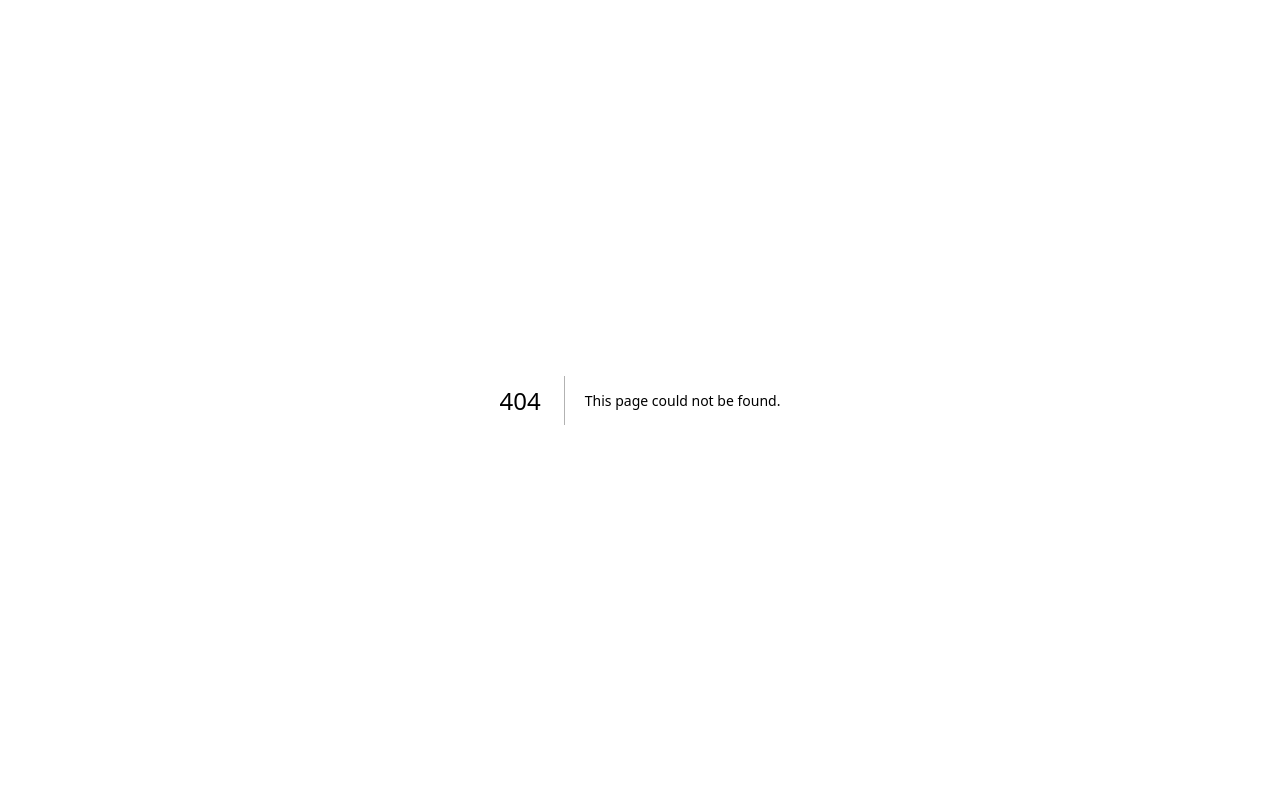
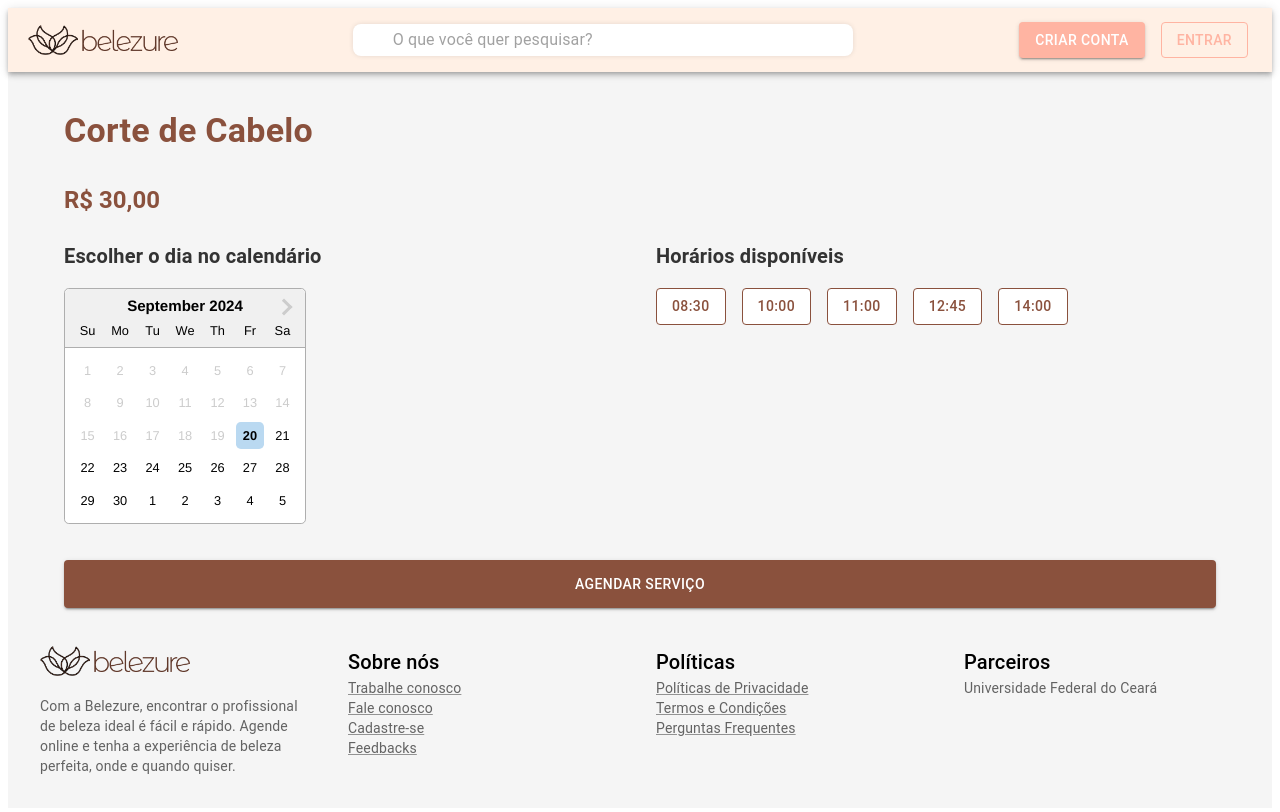
Before and after one commit to Serenata-de-Valsa/frontend, a Next.js app: page /agendamento in a window 1280 px wide. Before the commit this address had no page. Shown: the top 812 px of the page. Built offline with nearby package versions, Linux system fonts and the light colour scheme; no server answers.

Commit message:
agendamento, servico, cadastroendereco

```diff
--- /dev/null
+++ b/src/app/agendamento/page.tsx
@@ -0,0 +1,113 @@
+"use client";
+
+import React, { useState } from 'react';
+import { Box, Container, Typography, Grid, Button } from '@mui/material';
+import { useRouter } from 'next/navigation';
+import DatePicker from 'react-datepicker';
+import 'react-datepicker/dist/react-datepicker.css';
+import Footer from '@/components/usuario_cliente/Footer';
+import Navbar from '@/components/usuario_cliente/Navbar';
+
+const AgendarServico: React.FC = () => {
+  const router = useRouter();
+  const [diaSelecionado, setDiaSelecionado] = useState<Date | null>(null);
+  const [horarioSelecionado, setHorarioSelecionado] = useState<string | null>(null);
+  const [servicoAgendado, setServicoAgendado] = useState<boolean>(false); // Novo estado para o agendamento
+
+  const horariosDisponiveis = ['08:30', '10:00', '11:00', '12:45', '14:00'];
+
+  const handleAgendar = () => {
+    if (!diaSelecionado || !horarioSelecionado) {
+      alert('Por favor, selecione o dia e o horário.');
+      return;
+    }
+
+    // Simula o agendamento e exibe a mensagem de sucesso
+    setServicoAgendado(true);
+  };
+
+  return (
+    <Box sx={{ backgroundColor: '#F5F5F5', minHeight: '100vh', display: 'flex', flexDirection: 'column', justifyContent: 'space-between' }}>
+      <Navbar />
+      <Container sx={{ mt: 4 }}>
+        {servicoAgendado ? (
+          <Typography variant="h4" sx={{ textAlign: 'center', mt: 8, color: '#8A513D', fontWeight: 'bold' }}>
+            O serviço foi agendado com sucesso!
+          </Typography>
+        ) : (
+          <>
+            <Typography variant="h4" gutterBottom sx={{ fontWeight: 'bold', color: '#8A513D', mb: 4 }}>
+              Corte de Cabelo
+            </Typography>
+            <Typography variant="h5" gutterBottom sx={{ color: '#8A513D', fontWeight: 'bold' }}>
+              R$ 30,00
+            </Typography>
+
+            <Grid container spacing={4}>
+              {/* Seção de calendário */}
+              <Grid item xs={12} md={6}>
+                <Typography variant="h6" gutterBottom sx={{ mt: 2, mb: 2, fontWeight: 'bold', color: '#333' }}>
+                  Escolher o dia no calendário
+                </Typography>
+                <DatePicker
+                  selected={diaSelecionado}
+                  onChange={(date: Date) => setDiaSelecionado(date)}
+                  inline
+                  minDate={new Date()}
+                  dateFormat="dd/MM/yyyy"
+                  locale="pt-BR"
+                />
+              </Grid>
+
+              {/* Seção de horários */}
+              <Grid item xs={12} md={6}>
+                <Typography variant="h6" gutterBottom sx={{ mt: 2, mb: 2, fontWeight: 'bold', color: '#333' }}>
+                  Horários disponíveis
+                </Typography>
+                <Grid container spacing={2}>
+                  {horariosDisponiveis.map((horario, index) => (
+                    <Grid item key={index}>
+                      <Button
+                        variant={horarioSelecionado === horario ? "contained" : "outlined"}
+                        sx={{
+                          backgroundColor: horarioSelecionado === horario ? '#8A513D' : '#FFF',
+                          color: horarioSelecionado === horario ? '#FFF' : '#8A513D',
+                          borderColor: '#8A513D',
+                          '&:hover': { backgroundColor: '#8A513D', color: '#FFF' },
+                          mb: 2,
+                        }}
+                        onClick={() => setHorarioSelecionado(horario)}
+                      >
+                        {horario}
+                      </Button>
+                    </Grid>
+                  ))}
+                </Grid>
+              </Grid>
+            </Grid>
+
+            {/* Botão para agendar */}
+            <Box mt={4}>
+              <Button
+                variant="contained"
+                sx={{
+                  backgroundColor: '#8A513D',
+                  color: '#FFF',
+                  '&:hover': { backgroundColor: '#713F33' },
+                  width: '100%',
+                  padding: '12px',
+                }}
+                onClick={handleAgendar} // Função de agendamento
+              >
+                Agendar Serviço
+              </Button>
+            </Box>
+          </>
+        )}
+      </Container>
+      <Footer />
+    </Box>
+  );
+};
+
+export default AgendarServico;
--- a/src/components/utils/CadastroEnderecoForm/index.tsx
+++ b/src/components/utils/CadastroEnderecoForm/index.tsx
@@ -51,7 +51,7 @@ const CadastroEnderecoForm: React.FC<CadastroEnderecoFormProps> = ({ onNext }) =
       <Box component="nav" sx={{ padding: 2, backgroundColor: '#fff', boxShadow: '0 0 5px rgba(0, 0, 0, 0.1)' }}>
         <Grid container justifyContent="center">
           <Link href="/" passHref>
-            <Image src={logo} alt="Belezure logo" width={150} height={50} style={{ cursor: 'pointer' }} />
+            <Image src={logo} alt="Belezure logo" width={150} height={40} style={{ cursor: 'pointer' }} />
           </Link>
         </Grid>
       </Box>
```
Also changed, not shown: src/app/servico/page.tsx (+8 -1 lines).
